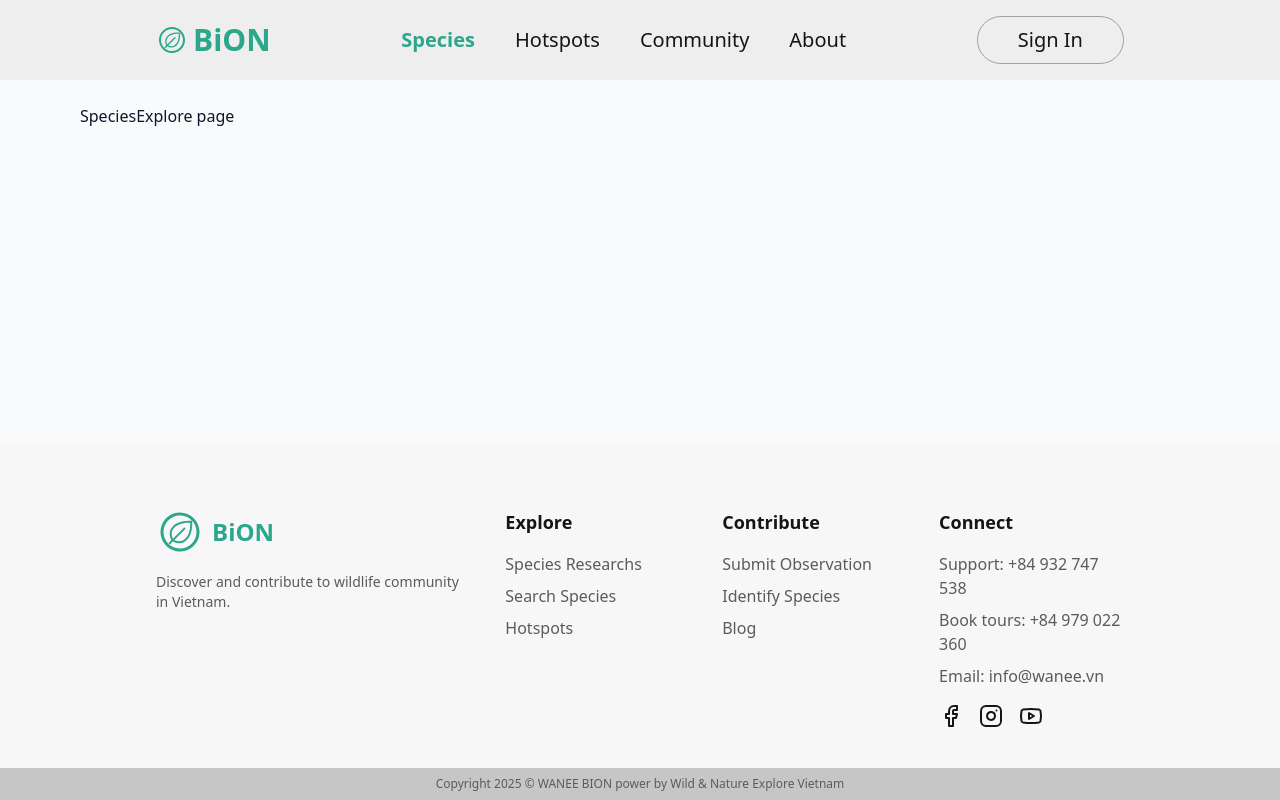
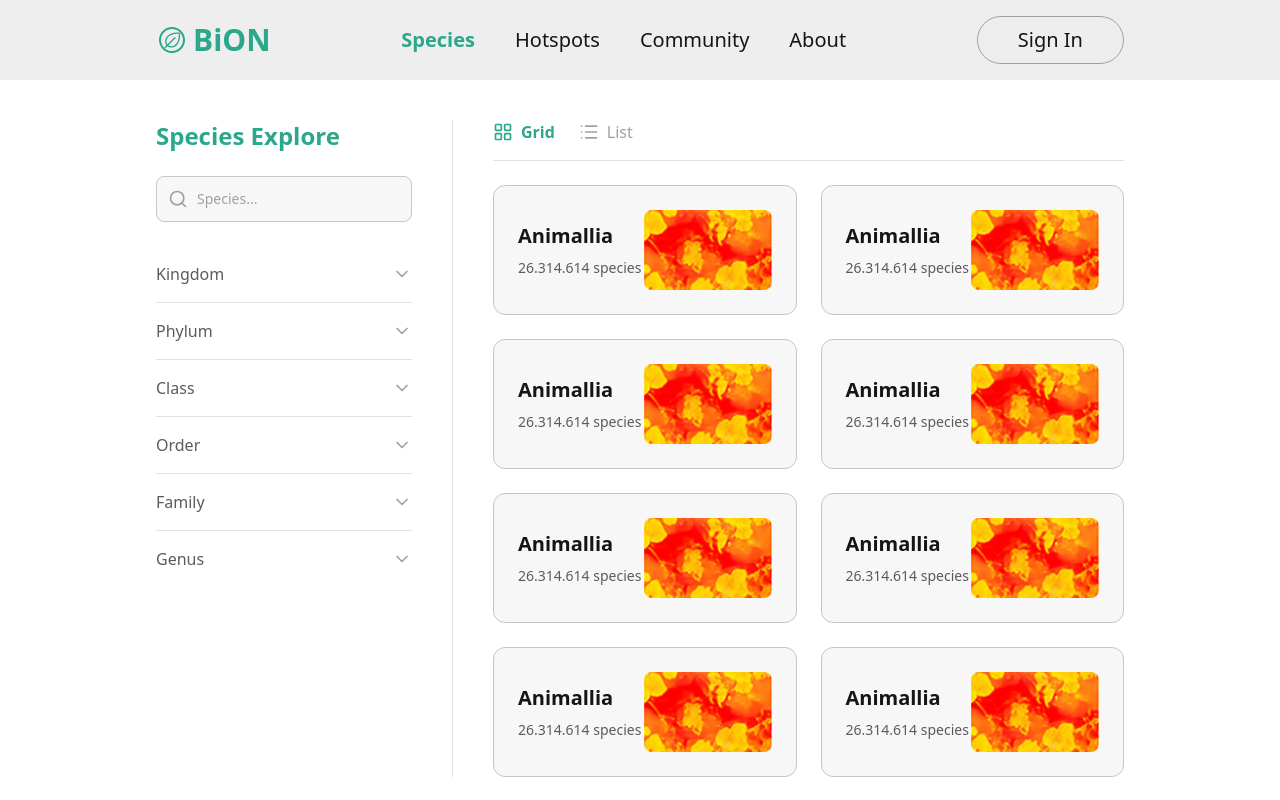
Before and after one commit to DuongVoAnhTai/bion-frontend, a React (Vite) app: page /species in a window 1280 px wide. Shown: the top 800 px of the page. Built offline with nearby package versions, Linux system fonts and the light colour scheme.

Commit message:
feat: species explorer

```diff
--- a/src/components/home/JoinMissionSection.jsx
+++ b/src/components/JoinMissionSection.jsx
@@ -1,5 +1,5 @@
-import { Button } from "../ui/Button";
-import banner2 from "../../assets/images/banner2.png";
+import { Button } from "./ui/Button";
+import banner2 from "../assets/images/banner2.png";
 import { Link } from "react-router-dom";
 
 export default function JoinMissionSection() {
--- /dev/null
+++ b/src/components/species/speciesExplorer/FilterSidebar.jsx
@@ -0,0 +1,75 @@
+import { useState } from "react";
+import { Search, ChevronDown, ChevronUp } from "lucide-react";
+import { cn } from "../../../lib/utils";
+
+// Component nhỏ để tái sử dụng
+const FilterAccordion = ({ label }) => {
+  const [isOpen, setIsOpen] = useState(false);
+
+  return (
+    <div className="border-b border-gray-light/50 py-4 last:border-0">
+      <button
+        onClick={() => setIsOpen(!isOpen)}
+        className="flex w-full items-center justify-between text-left group"
+      >
+        <span
+          className={cn(
+            "font-poppins text-base font-medium text-gray-dark group-hover:text-green-logo transition-colors",
+            isOpen && "text-green-logo"
+          )}
+        >
+          {label}
+        </span>
+        {isOpen ? (
+          <ChevronUp className="h-5 w-5 text-gray" />
+        ) : (
+          <ChevronDown className="h-5 w-5 text-gray" />
+        )}
+      </button>
+
+      {/* Nội dung xổ xuống (Demo) */}
+      {isOpen && (
+        <div className="mt-2 pl-2 space-y-2">
+          <div className="flex items-center gap-2">
+            <input type="checkbox" className="accent-green-logo" />
+            <span className="text-sm text-gray-dark">Option 1</span>
+          </div>
+          <div className="flex items-center gap-2">
+            <input type="checkbox" className="accent-green-logo" />
+            <span className="text-sm text-gray-dark">Option 2</span>
+          </div>
+        </div>
+      )}
+    </div>
+  );
+};
+
+export default function FilterSidebar() {
+  const filters = ["Kingdom", "Phylum", "Class", "Order", "Family", "Genus"];
+
+  return (
+    <aside className="w-full md:w-64 shrink-0 flex flex-col gap-6">
+      {/* Tiêu đề */}
+      <h2 className="font-space-grotesk text-2xl font-bold text-green-logo">
+        Species Explore
+      </h2>
+
+      {/* Ô tìm kiếm */}
+      <div className="relative">
+        <input
+          type="text"
+          placeholder="Species..."
+          className="w-full rounded-lg border border-gray-light bg-white-background2 py-3 pl-10 pr-4 text-sm text-black-text outline-none focus:border-green-logo transition-colors placeholder:text-gray"
+        />
+        <Search className="absolute left-3 top-1/2 h-5 w-5 -translate-y-1/2 text-gray" />
+      </div>
+
+      {/* Danh sách bộ lọc */}
+      <div className="flex flex-col">
+        {filters.map((filter) => (
+          <FilterAccordion key={filter} label={filter} />
+        ))}
+      </div>
+    </aside>
+  );
+}
--- /dev/null
+++ b/src/components/species/speciesExplorer/MainSection.jsx
@@ -0,0 +1,74 @@
+import { useState } from "react";
+import { LayoutGrid, List } from "lucide-react";
+import { cn } from "../../../lib/utils";
+import FilterSidebar from "./FilterSidebar";
+import SpeciesCardExplorer from "../../ui/SpeciesExplorerCard";
+
+const mockData = Array(8).fill({
+  name: "Animallia",
+  count: "26.314.614",
+  image: "/src/assets/images/species-explorer2.png",
+});
+
+export default function MainSection() {
+  const [viewMode, setViewMode] = useState("grid"); // 'grid' hoặc 'list'
+
+  return (
+    <div className="min-h-screen bg-white py-10">
+      <div className="container mx-auto px-4 md:px-[156px]">
+        <div className="flex flex-col md:flex-row gap-10">
+          {/* --- LEFT SIDEBAR --- */}
+          <FilterSidebar />
+
+          {/* --- DIVIDER (Đường kẻ dọc) --- */}
+          {/* Chỉ hiện trên Desktop */}
+          <div className="hidden md:block w-px bg-gray-light self-stretch opacity-50"></div>
+
+          {/* --- RIGHT CONTENT --- */}
+          <div className="flex-1">
+            {/* Toolbar: Toggle Grid/List */}
+            <div className="mb-6 flex items-center gap-6 border-b border-gray-light/50 pb-4">
+              <button
+                onClick={() => setViewMode("grid")}
+                className={cn(
+                  "flex items-center gap-2 text-base font-medium transition-colors",
+                  viewMode === "grid"
+                    ? "text-green-logo font-bold"
+                    : "text-gray hover:text-black-text"
+                )}
+              >
+                <LayoutGrid className="h-5 w-5" />
+                Grid
+              </button>
+
+              <button
+                onClick={() => setViewMode("list")}
+                className={cn(
+                  "flex items-center gap-2 text-base font-medium transition-colors",
+                  viewMode === "list"
+                    ? "text-green-logo font-bold"
+                    : "text-gray hover:text-black-text"
+                )}
+              >
+                <List className="h-5 w-5" />
+                List
+              </button>
+            </div>
+
+            {/* Grid Display */}
+            <div className="grid grid-cols-1 gap-6 md:grid-cols-2">
+              {mockData.map((item, index) => (
+                <SpeciesCardExplorer
+                  key={index}
+                  name={item.name}
+                  count={item.count}
+                  image={item.image}
+                />
+              ))}
+            </div>
+          </div>
+        </div>
+      </div>
+    </div>
+  );
+}
--- /dev/null
+++ b/src/components/ui/SpeciesExplorerCard.jsx
@@ -0,0 +1,36 @@
+import { cn } from "../../lib/utils";
+
+
+export default function SpeciesCardExplorer({ name, count, image, className }) {
+  return (
+    <div
+      className={cn(
+        // Layout
+        "group flex items-center justify-between overflow-hidden rounded-xl p-6 transition-all duration-300",
+        "bg-white-background2 border border-gray-light",
+        "hover:border-green-logo hover:shadow-md cursor-pointer",
+        className
+      )}
+    >
+      {/* TEXT INFO */}
+      <div className="flex flex-col gap-2">
+        {/* Tên loài */}
+        <h3 className="font-space-grotesk text-xl font-bold text-black-text transition-colors group-hover:text-green-logo">
+          {name}
+        </h3>
+
+        {/* Số lượng loài */}
+        <p className="font-poppins text-sm text-gray-dark">{count} species</p>
+      </div>
+
+      {/* IMAGE */}
+      <div className="h-20 w-32 overflow-hidden rounded-lg">
+        <img
+          src={image}
+          alt={name}
+          className="h-full w-full object-cover transition-transform duration-500 group-hover:scale-110"
+        />
+      </div>
+    </div>
+  );
+}
--- a/src/pages/SpeciesExplorePage.jsx
+++ b/src/pages/SpeciesExplorePage.jsx
@@ -1,7 +1,11 @@
+import JoinMissionSection from "../components/JoinMissionSection";
+import MainSection from "../components/species/speciesExplorer/MainSection";
+
 const SpeciesExplorePage = () => {
   return (
-    <div className="container mx-auto max-w-6xl px-4 py-6">
-      SpeciesExplore page
+    <div className="lex flex-col">
+      <MainSection />
+      <JoinMissionSection />
     </div>
   );
 };
```
Also changed, not shown: src/assets/images/species-explorer2.png (added).
